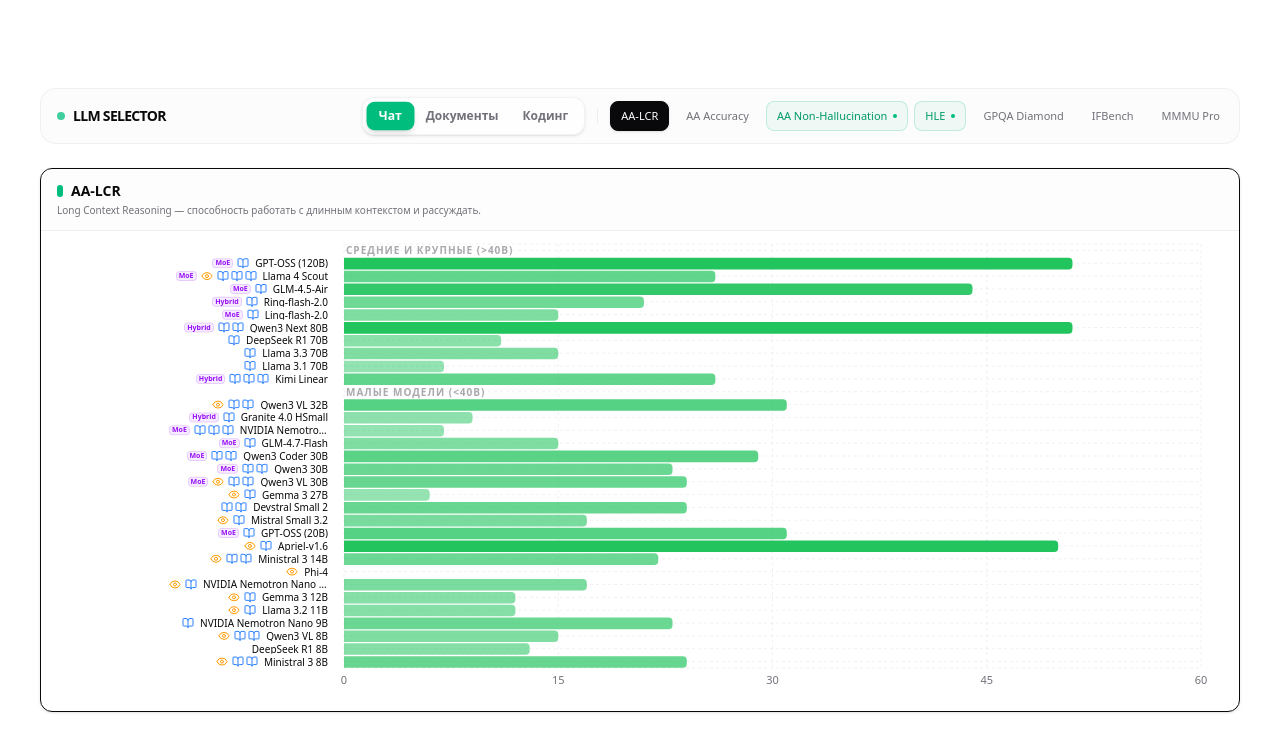
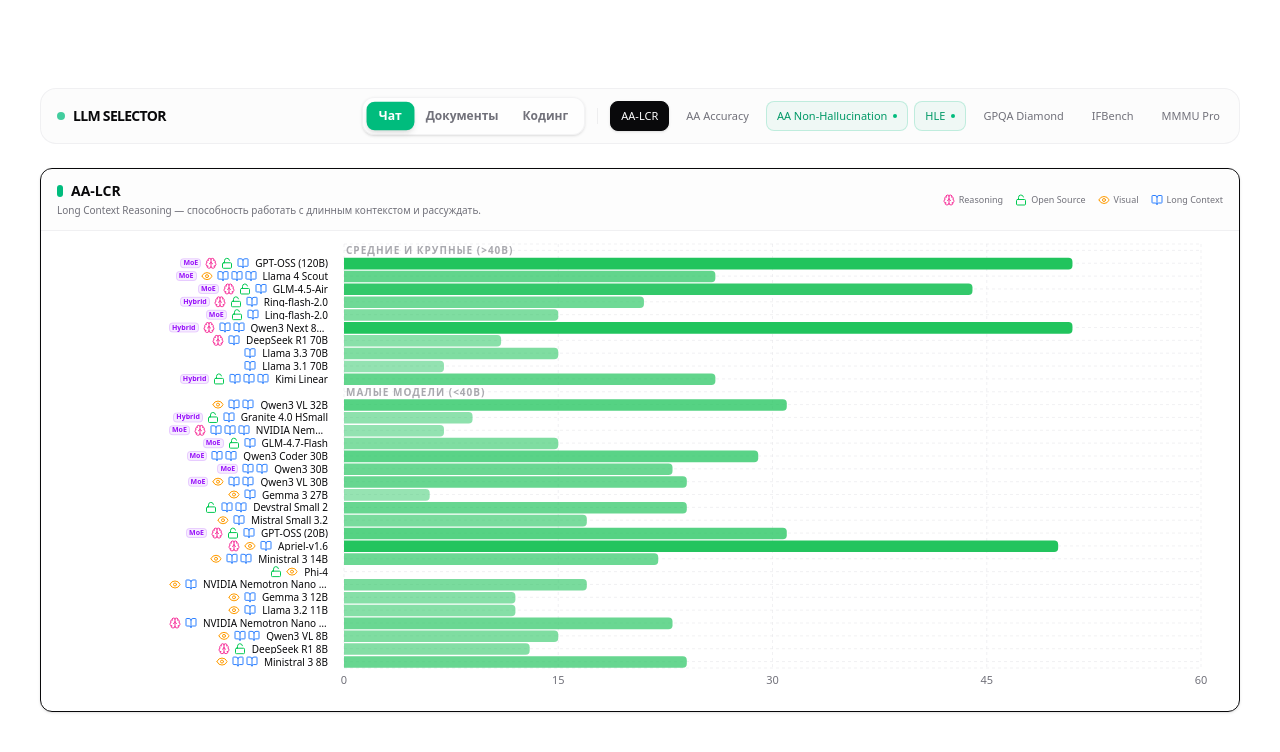
Before and after one commit to Bimo0420/web-component-llmSelection, a Next.js app: page / in a window 1280 px wide. Shown: the top 752 px of the page. Built offline with nearby package versions, Linux system fonts and the light colour scheme.

Commit message:
feat: add `LocalLLMSelector` component to compare local LLMs with scenario-based filtering and benchmark visualization.

```diff
--- a/src/components/local-llm-selector.tsx
+++ b/src/components/local-llm-selector.tsx
@@ -17,7 +17,7 @@
     ResponsiveContainer,
     Cell,
 } from "recharts"
-import { Eye, BookOpen } from "lucide-react"
+import { Eye, BookOpen, Brain, Unlock } from "lucide-react"
 
 type Scenario = "coding" | "chat" | "documents"
 
@@ -121,6 +121,12 @@
                             {(dataPoint.architecture === 'MoE' || dataPoint.architecture === 'Hybrid MoE' || dataPoint.architecture === 'Hybrid Linear') && (
                                 <span className="text-[7px] font-bold text-purple-600 bg-purple-500/10 px-0.5 rounded leading-tight border border-purple-500/20">{dataPoint.architecture === 'MoE' ? 'MoE' : 'Hybrid'}</span>
                             )}
+                            {dataPoint.reasoning && (
+                                <Brain className="h-3 w-3 text-pink-500" />
+                            )}
+                            {dataPoint.open_source === 'Open Source' && (
+                                <Unlock className="h-3 w-3 text-green-500" />
+                            )}
                             {dataPoint.visual && (
                                 <Eye className="h-3 w-3 text-amber-500" />
                             )}
@@ -212,6 +218,25 @@
                                     {benchmark.label}
                                 </h3>
                                 <p className="text-[10px] text-muted-foreground mt-0.5">{benchmark.description}</p>
+                            </div>
+                            {/* Legend */}
+                            <div className="flex items-center gap-3 text-[9px] text-muted-foreground">
+                                <div className="flex items-center gap-1">
+                                    <Brain className="h-3 w-3 text-pink-500" />
+                                    <span>Reasoning</span>
+                                </div>
+                                <div className="flex items-center gap-1">
+                                    <Unlock className="h-3 w-3 text-green-500" />
+                                    <span>Open Source</span>
+                                </div>
+                                <div className="flex items-center gap-1">
+                                    <Eye className="h-3 w-3 text-amber-500" />
+                                    <span>Visual</span>
+                                </div>
+                                <div className="flex items-center gap-1">
+                                    <BookOpen className="h-3 w-3 text-blue-500" />
+                                    <span>Long Context</span>
+                                </div>
                             </div>
                         </div>
                         <CardContent className="h-[480px] w-full p-2">
```
